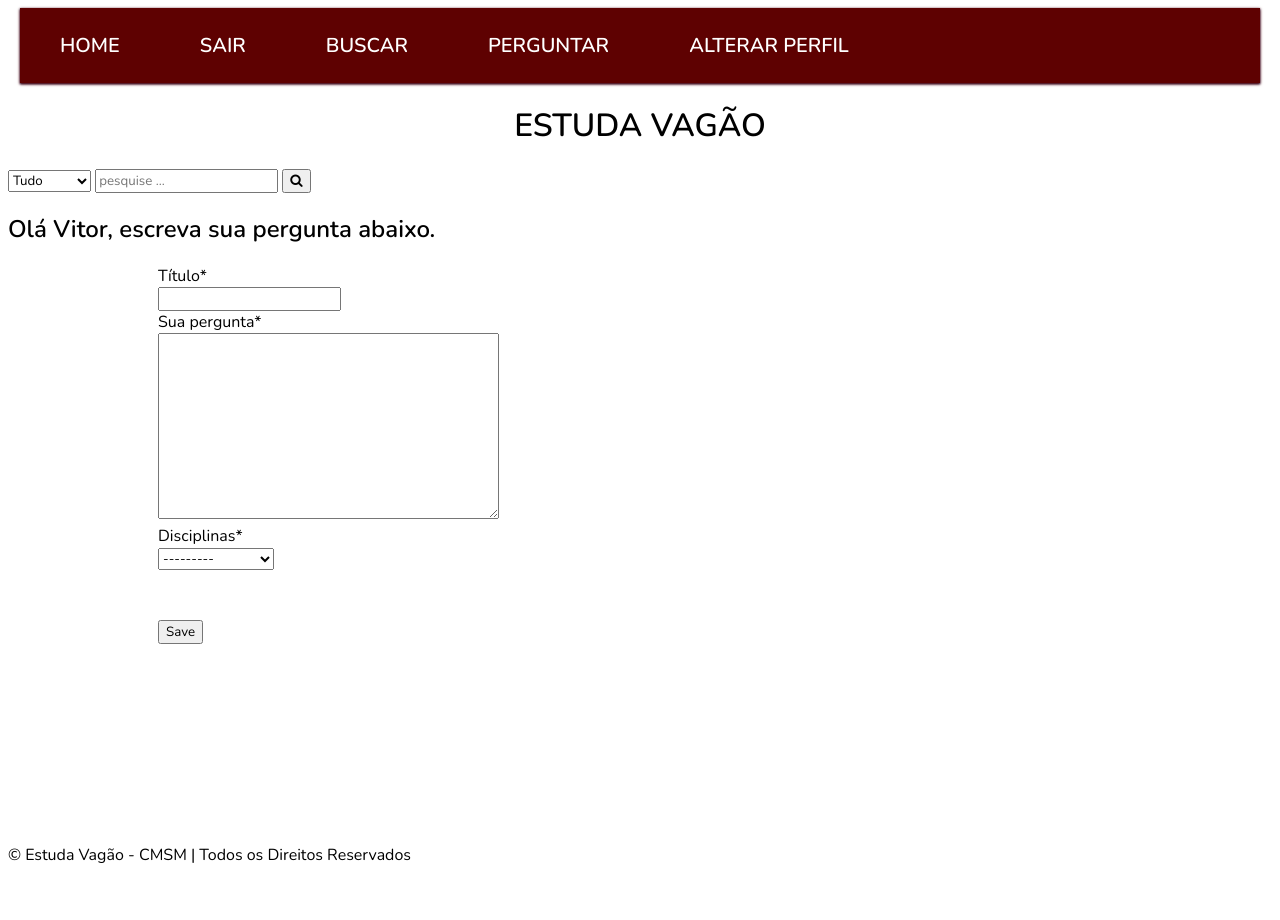
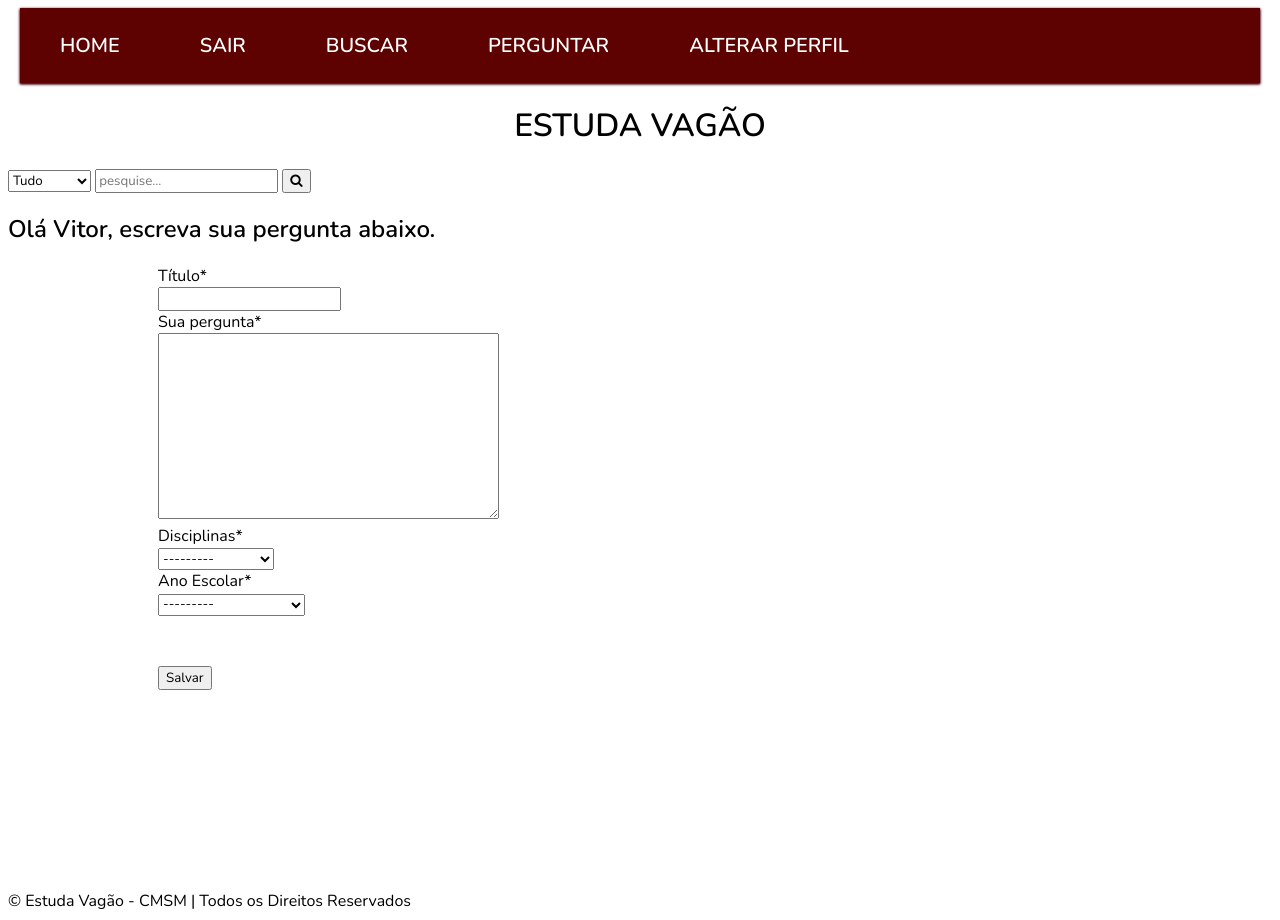
Before and after one commit to luizebaldoni/EstudaVagao, a Django app: page /create_post in a window 1280 px wide. Before the commit the page ends 863 px from the top, so only its background shows below. Run offline with Django 4.2, Linux system fonts and the light colour scheme; a user stored in the database is signed in; parts of the project's set-up code (start-up, migrations or seed data) failed here and were passed over; some libraries are stand-ins or nearby versions.

Commit message:
Adicionando coluna "ano escolar" para as perguntas

```diff
--- a/app/context_processors.py
+++ b/app/context_processors.py
@@ -7,10 +7,11 @@ def searchFunction(request):
         query = request.GET.get("q")
         #filtragem começa aqui
         search_box = request.GET.get("search-box")
-        if search_box == "Perguntas":
+        if search_box == "Tudo":
             objects = posts.filter(content__icontains=query)
         else:
             objects = posts.filter(title__icontains=query)
+
         #termina aqui
         search_context = {
             "objects":objects,
--- a/app/forms.py
+++ b/app/forms.py
@@ -88,4 +88,4 @@ class UserAdmin(BaseUserAdmin):
 class PostForm(forms.ModelForm):
     class Meta:
         model = Post
-        fields = ["title", "content", "categories", "tags"]
+        fields = ["title", "content", "categories", "ano_escolar", "tags"]
--- a/app/models.py
+++ b/app/models.py
@@ -130,7 +130,7 @@ class Comment(models.Model):
     def __str__(self):
         return self.content[:100]
 
-CHOICES = (
+DISCIPLINAS = (
         ("1", "Matemática"),
         ("2", "Física"),
         ("3", "Química"),
@@ -148,14 +148,24 @@ CHOICES = (
         ("15", "Outra"),
     )
 
+ANO = (
+    ("1", "Fundamental: 6º ano"),
+    ("2", "Fundamental: 7º ano"),
+    ("3", "Fundamental: 8º ano"),
+    ("4", "Fundamental: 9º ano"),
+    ("5", "Ensino Médio: 1º ano"),
+    ("6", "Ensino Médio: 2º ano"),
+    ("7", "Ensino Médio: 3º ano"),
+)
+
 class Post(models.Model):
     title = models.CharField(max_length=400, verbose_name='Título')
     slug = models.SlugField(max_length=400, unique=True, blank=True)
     user = models.ForeignKey(Author, on_delete=models.CASCADE)
     content = HTMLField(verbose_name="Sua pergunta")
-    categories = models.CharField(max_length=400, choices=CHOICES, blank=False, null=False, verbose_name="Disciplinas")
+    categories = models.CharField(max_length=400, choices=DISCIPLINAS, blank=False, null=False, verbose_name="Disciplinas")
     #categories = models.ManyToManyField(Category, verbose_name="Disciplina")
-    #ano_escolar = models.ManyToManyField(verbose_name="Ano escolar") ---> Adicionar
+    ano_escolar = models.CharField(max_length=400, choices=ANO, blank=False, null=False, verbose_name="Ano Escolar")  #Adicionar de maneira igual a categories
     date = models.DateTimeField(auto_now_add=True)
     approved = models.BooleanField(default=False)
     hit_count_generic = GenericRelation(HitCount, object_id_field='object_pk',
--- a/app/views.py
+++ b/app/views.py
@@ -59,7 +59,7 @@ def detail(request, slug):
 
 def posts(request, slug):
     category = get_object_or_404(Category, slug=slug)
-    posts = Post.objects.filter(approved=True, categories=category)
+    posts = Post.objects.filter(categories=category)
     paginator = Paginator(posts, 5)
     page = request.GET.get("page")
     try:
@@ -72,7 +72,7 @@ def posts(request, slug):
     context = {
         "posts":posts,
         "forum": category,
-        "title": "EstudaVagao: Perguntas"
+        "title": "Estuda Vagão: Perguntas"
     }
 
     return render(request, "posts.html", context)
--- a/templates/base.html
+++ b/templates/base.html
@@ -44,7 +44,7 @@
                             </select>
                         </label>
                         <label>
-                            <input type="text" name="q" placeholder="pesquise ...">
+                            <input type="text" name="q" placeholder="pesquise...">
                         </label>
                         <button type="submit" name="search"><i class="fa fa-search"></i></button>
                     </div>
--- a/templates/create_post.html
+++ b/templates/create_post.html
@@ -8,7 +8,7 @@
 <form method="POST" style="margin-left:150px;">
     {% csrf_token %}
     {{ form|crispy }}
-    <input type="submit" value="Save"  style="margin-block:50px;">
+    <input type="submit" value="Salvar"  style="margin-block:50px;">
 </form>
 
 {% endblock content %}
--- a/templates/posts.html
+++ b/templates/posts.html
@@ -2,7 +2,7 @@
 {% load hitcount_tags %}
 {% block content %}
     <div class="container">
-        <!--Navigation-->
+        <!--Navevegação-->
         <div class="navigate">
             <span><a href="{% url 'home' %}">Estuda Vagão - CMSM</a> >> <a href="{{forum.get_url}}">{{forum.title}}</a></span>
         </div>
@@ -32,7 +32,6 @@
 
                     {% endif %}
 
-
                     <div class="subjects">
                         <a href="{{post.get_url}}">{{post.title}}</a>
                         <br>
@@ -50,7 +49,7 @@
                     {% else %}
                     <div class="last-reply">
                         {{post.date|date}}
-                        <br>By <b><a href="">{{post.user.fullname|title}}</a></b>
+                        <br>Por <b><a href="">{{post.user.fullname|title}}</a></b>
                     </div>
                     {% endif %}
                 </div>
--- a/templates/search.html
+++ b/templates/search.html
@@ -4,7 +4,7 @@
     <div class="container">
         <!--Navegação-->
         <div class="navigate">
-            <span>Pesquise: {{query}} --> {{objects|length}} perguntas(s) encontradas</span>
+            <span>Pesquisa: {{query}} --> {{objects|length}} perguntas(s) encontradas</span>
         </div>
         <!--Mostra tabela de perguntas-->
         <div class="posts-table">
@@ -30,7 +30,7 @@
                 {% if post.last_reply %}
                 <div class="last-reply">
                     {{post.last_reply.date|date}}
-                    <br>By <b><a href="">{{post.last_reply.user.fullname|title}}</a></b>
+                    <br>Por <b><a href="">{{post.last_reply.user.fullname|title}}</a></b>
                 </div>
                 {% else %}
                 <div class="last-reply">
```
Also changed, not shown: app/migrations/0003_post_ano_escolar_alter_post_categories.py (added), db.sqlite3.
